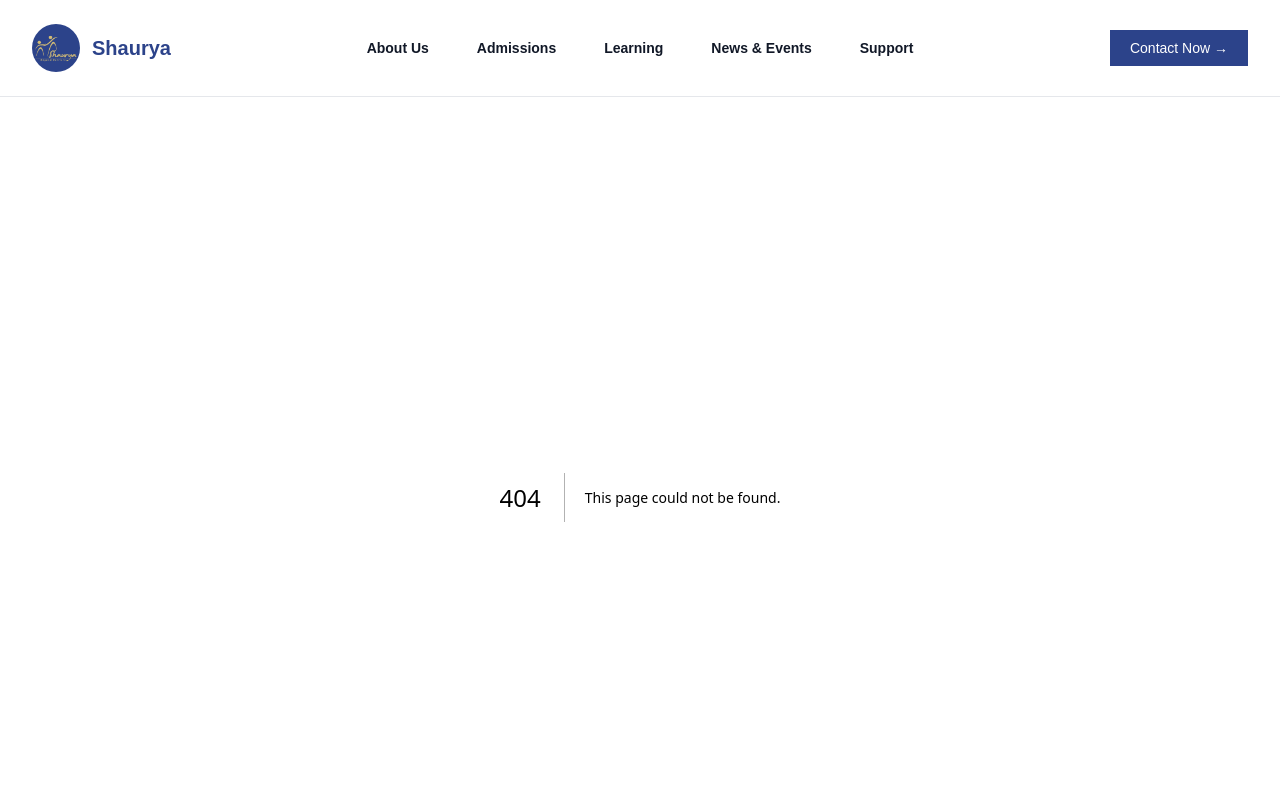
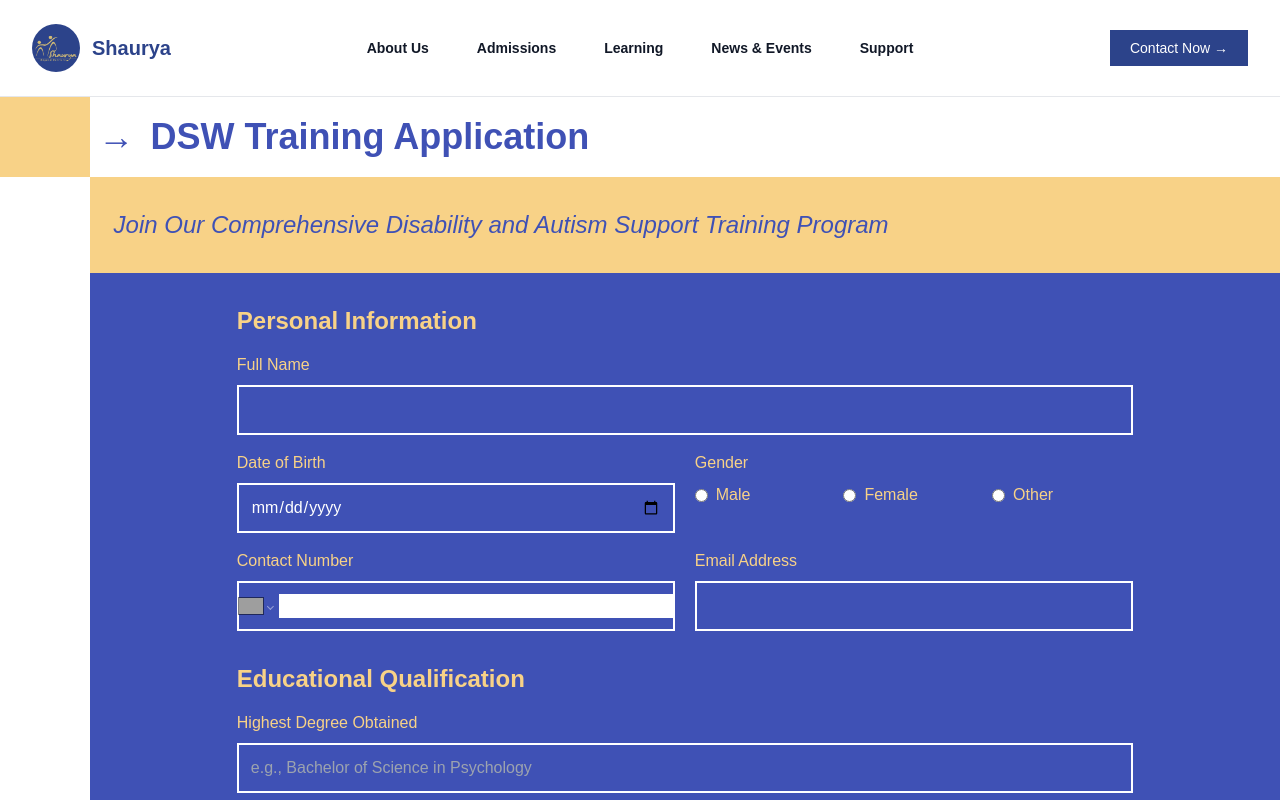
Before and after one commit to saahen-sriyan-mishra/shaurya, a Next.js app: page /learning/dsw/form in a window 1280 px wide. Before the commit this address had no page. Shown: the top 800 px of the page. Built offline with nearby package versions, Linux system fonts and the light colour scheme; grey boxes are pictures that could not be loaded.

Commit message:
new redirect

```diff
--- a/src/app/learning/dws/form/page.tsx
+++ b/src/app/learning/dsw/form/page.tsx
@@ -4,7 +4,7 @@ import { useState, useEffect } from "react";
 import PhoneInput from 'react-phone-number-input';
 import 'react-phone-number-input/style.css';
 
-export default function DWS_form() {
+export default function DSW_form() {
   const [isWide, setIsWide] = useState(false);
   const [formData, setFormData] = useState({
     // Personal Information
@@ -89,7 +89,7 @@ export default function DWS_form() {
         },
         body: JSON.stringify({
           access_key: "your-access-key-here", // Replace this
-          subject: "New DWS Training Application",
+          subject: "New DSW Training Application",
           from_name: formData.fullName,
           email: formData.email,
           phone: formData.phone,
@@ -174,7 +174,7 @@ export default function DWS_form() {
             <div className="w-[93%] flex items-center">
               &nbsp;&nbsp;
               <span style={{ color: blueColor }} className="text-4xl font-bold">→</span>
-              <h1 style={{ color: blueColor }} className="text-4xl font-bold ml-4">DWS Training Application</h1>
+              <h1 style={{ color: blueColor }} className="text-4xl font-bold ml-4">DSW Training Application</h1>
             </div>
           </div>
 
@@ -503,7 +503,7 @@ export default function DWS_form() {
           {/* Top Section */}
           <div className="w-full flex items-center bg-white p-4" style={{ height: '4rem' }}>
             <span style={{ color: blueColor }} className="text-2xl font-bold mr-2">→</span>
-            <h1 style={{ color: blueColor }} className="text-2xl font-bold">DWS Training Application</h1>
+            <h1 style={{ color: blueColor }} className="text-2xl font-bold">DSW Training Application</h1>
           </div>
 
           {/* Middle Section */}
--- a/src/app/learning/dws/page.tsx
+++ b/src/app/learning/dsw/page.tsx
@@ -2,7 +2,7 @@
 
 import Link from 'next/link'
 
-export default function DWSTraining() {
+export default function DSWTraining() {
   const yellowColor = "#f8d287";
   const blueColor = "#3f51b5";
 
@@ -17,7 +17,7 @@ export default function DWSTraining() {
         }}
       >
         <h1 className="text-4xl font-bold text-white text-center">
-          Heading for DWS
+          Heading for DSW
         </h1>
       </section>
 
@@ -90,7 +90,7 @@ export default function DWSTraining() {
       {/* Centered Apply Now button */}
       <div className="w-full flex justify-center mt-8">
   <Link
-    href="/learning/dws/form"
+    href="/learning/dsw/form"
     className="px-8 py-4 text-lg font-semibold transition-all duration-300 hover:scale-105"
     style={{
       backgroundColor: blueColor,
--- a/src/app/page.tsx
+++ b/src/app/page.tsx
@@ -249,7 +249,7 @@ const TabComponent = () => {
                     className="object-cover"
                   />
                 </div>
-                <span className="text-sm font-medium text-[#3f51b5]">DWS Training</span>
+                <span className="text-sm font-medium text-[#3f51b5]">DSW Training</span>
               </div>
             </div>
           </div>
--- a/src/components/header.tsx
+++ b/src/components/header.tsx
@@ -87,7 +87,7 @@ export default function Header() {
                 <Link href="/learning/programs" className="block px-4 py-2 text-sm text-gray-700 hover:bg-gray-100">Programs</Link>
                 <Link href="/learning/after_hour" className="block px-4 py-2 text-sm text-gray-700 hover:bg-gray-100">After Hour</Link>
                 <Link href="/learning/hostel_life" className="block px-4 py-2 text-sm text-gray-700 hover:bg-gray-100">Hostel Life</Link>
-                <Link href="/learning/dws" className="block px-4 py-2 text-sm text-gray-700 hover:bg-gray-100">DWS Training</Link>
+                <Link href="/learning/dws" className="block px-4 py-2 text-sm text-gray-700 hover:bg-gray-100">DSW Training</Link>
               </div>
             </div>
 
@@ -185,7 +185,7 @@ export default function Header() {
                         <Link href="/learning/programs" onClick={closeMobileMenu} className="block rounded-lg px-3 py-2 text-sm text-gray-700 hover:bg-gray-100">Programs</Link>
                         <Link href="/learning/after_hour" onClick={closeMobileMenu} className="block rounded-lg px-3 py-2 text-sm text-gray-700 hover:bg-gray-100">After Hour</Link>
                         <Link href="/learning/hostel_life" onClick={closeMobileMenu} className="block rounded-lg px-3 py-2 text-sm text-gray-700 hover:bg-gray-100">Hostel Life</Link>
-                        <Link href="/learning/dws" onClick={closeMobileMenu} className="block rounded-lg px-3 py-2 text-sm text-gray-700 hover:bg-gray-100">DWS Training</Link>
+                        <Link href="/learning/dws" onClick={closeMobileMenu} className="block rounded-lg px-3 py-2 text-sm text-gray-700 hover:bg-gray-100">DSW Training</Link>
                       </div>
                     )}
                   </div>
```
